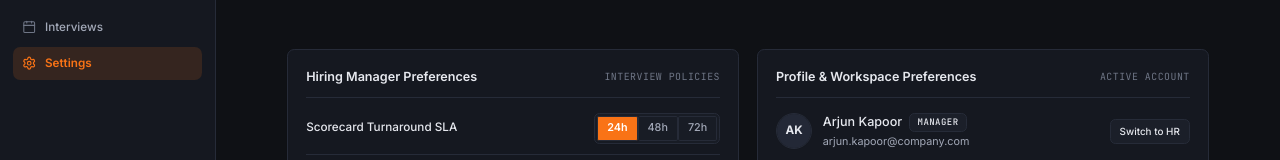
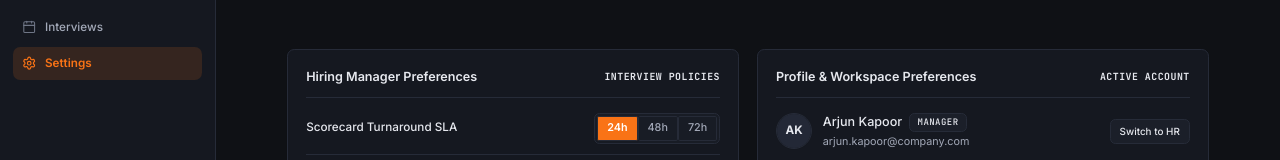
Before and after one commit to adityaworxx/HRO, a Next.js app: page /settings in a window 1280 px wide. Shown: the part 158-318 px from the top of the page. Built offline with nearby package versions, Linux system fonts and the light colour scheme; no server answers.

Commit message:
style(settings): update recruitment policies and active account text color to bold text for dark and light mode visibility

```diff
--- a/app/(app)/settings/page.tsx
+++ b/app/(app)/settings/page.tsx
@@ -172,7 +172,7 @@ export default function SettingsPage() {
               <h2 className="text-text text-[14px] font-semibold">
                 {isHr ? 'HR Operations & SLA Policies' : 'Hiring Manager Preferences'}
               </h2>
-              <span className="text-text-subtle text-[11px] font-mono uppercase tracking-wider">
+              <span className="text-text text-[11px] font-mono font-bold uppercase tracking-wider">
                 {isHr ? 'Recruitment Policies' : 'Interview Policies'}
               </span>
             </div>
@@ -296,7 +296,7 @@ export default function SettingsPage() {
           <div>
             <div className="border-border flex items-center justify-between border-b pb-3 mb-4">
               <h2 className="text-text text-[14px] font-semibold">Profile & Workspace Preferences</h2>
-              <span className="text-text-subtle text-[11px] font-mono uppercase tracking-wider">
+              <span className="text-text text-[11px] font-mono font-bold uppercase tracking-wider">
                 Active Account
               </span>
             </div>
```
